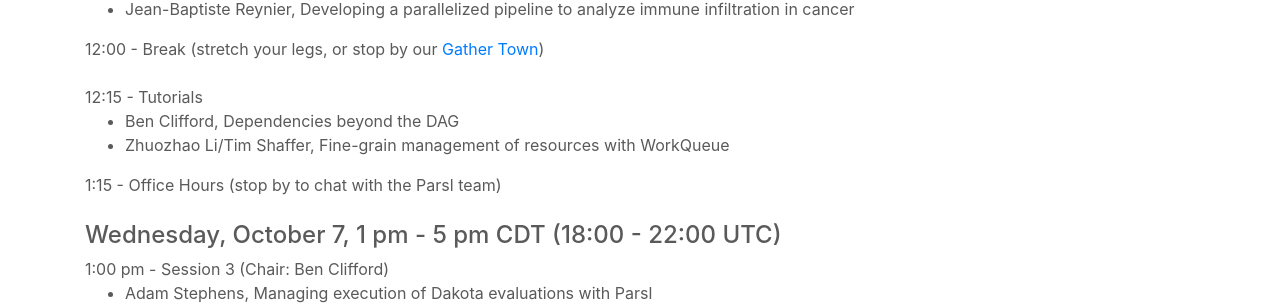
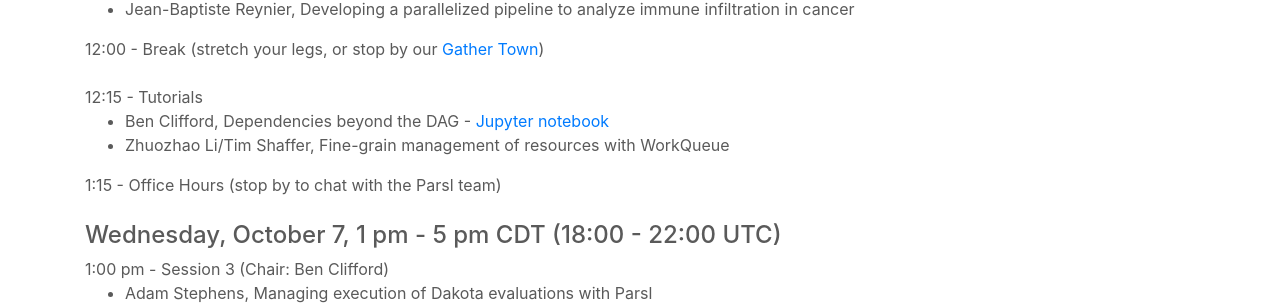
Before and after one commit to Parsl/parsl.github.io, a Jekyll site: the page built from parslfest2020.html, in a window 1280 px wide and 900 px high, scrolled down 1019 px. Shown: the part 149-454 px from the top of the window. Built offline with Jekyll 4.4.1, drawn with Linux system fonts in a browser that asks for light colours.

Commit message:
Add advanced dependencies notebook link

```diff
--- a/parslfest2020.html
+++ b/parslfest2020.html
@@ -68,7 +68,7 @@ redirect_from: "/parsl_meeting"
 
       12:15 - Tutorials
 	<ul>
-        <li>Ben Clifford, Dependencies beyond the DAG</li>
+        <li>Ben Clifford, Dependencies beyond the DAG - <a href="https://mybinder.org/v2/gh/Parsl/parsl-tutorial/master?filepath=ParslFest2020/parslfest-2020-advanced-dependencies.ipynb">Jupyter notebook</a></li>
 	<li>Zhuozhao Li/Tim Shaffer, Fine-grain management of resources with WorkQueue</li>
  	</ul>
 
```
